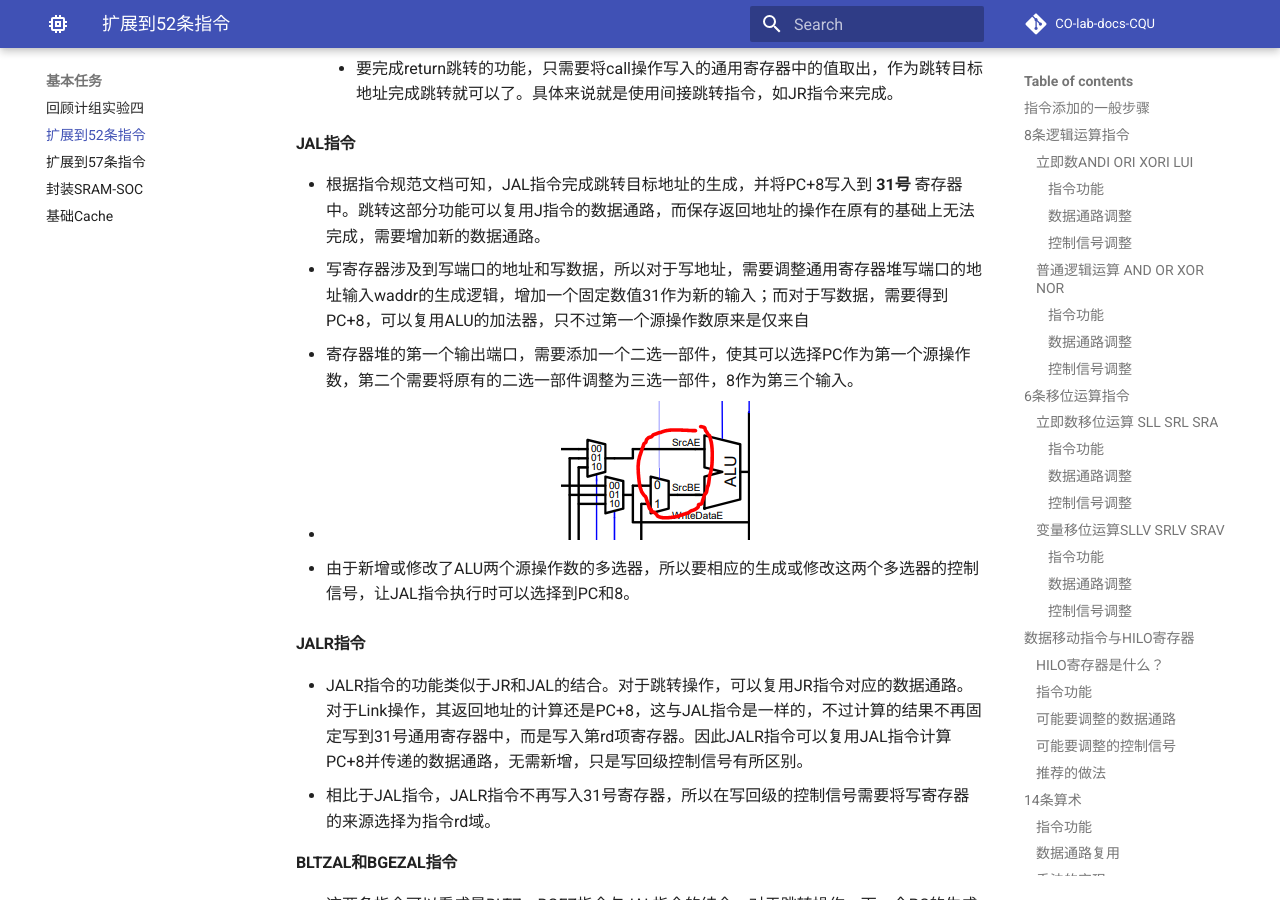
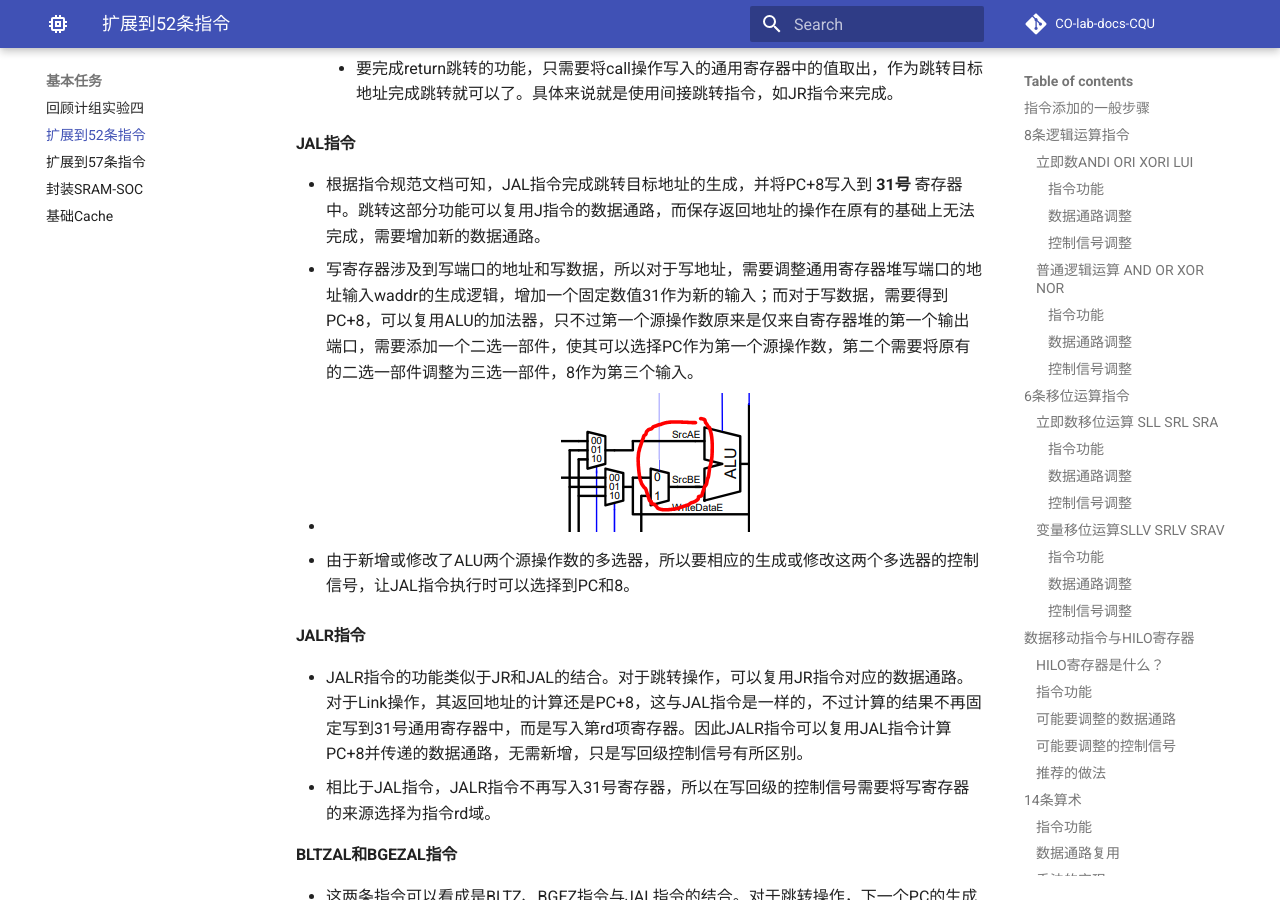
Before and after one commit to CQU-CS-LABs/CO-lab-docs-CQU, an MkDocs documentation site: the page built from docs/basic/extend_52.md, in a window 1280 px wide and 900 px high, scrolled down 8373 px. Built offline with MkDocs 1.6.1 and Material for MkDocs 9.7.7, drawn with Linux system fonts in a browser that asks for light colours; comment, search, counter and statistics services are not loaded.

```diff
--- a/docs/basic/extend_52.md
+++ b/docs/basic/extend_52.md
@@ -228,8 +228,7 @@ MFXX类型将HI、LO寄存器中的值写入到通用寄存器，MTXX类型将
 #### JAL指令
 
   + 根据指令规范文档可知，JAL指令完成跳转目标地址的生成，并将PC+8写入到 **31号** 寄存器中。跳转这部分功能可以复用J指令的数据通路，而保存返回地址的操作在原有的基础上无法完成，需要增加新的数据通路。
-  + 写寄存器涉及到写端口的地址和写数据，所以对于写地址，需要调整通用寄存器堆写端口的地址输入waddr的生成逻辑，增加一个固定数值31作为新的输入；而对于写数据，需要得到PC+8，可以复用ALU的加法器，只不过第一个源操作数原来是仅来自
-  + 寄存器堆的第一个输出端口，需要添加一个二选一部件，使其可以选择PC作为第一个源操作数，第二个需要将原有的二选一部件调整为三选一部件，8作为第三个输入。
+  + 写寄存器涉及到写端口的地址和写数据，所以对于写地址，需要调整通用寄存器堆写端口的地址输入waddr的生成逻辑，增加一个固定数值31作为新的输入；而对于写数据，需要得到PC+8，可以复用ALU的加法器，只不过第一个源操作数原来是仅来自寄存器堆的第一个输出端口，需要添加一个二选一部件，使其可以选择PC作为第一个源操作数，第二个需要将原有的二选一部件调整为三选一部件，8作为第三个输入。
 
   + <div align="center">![JAL的添加](../img/JAL的添加.png)</div>
 
```
